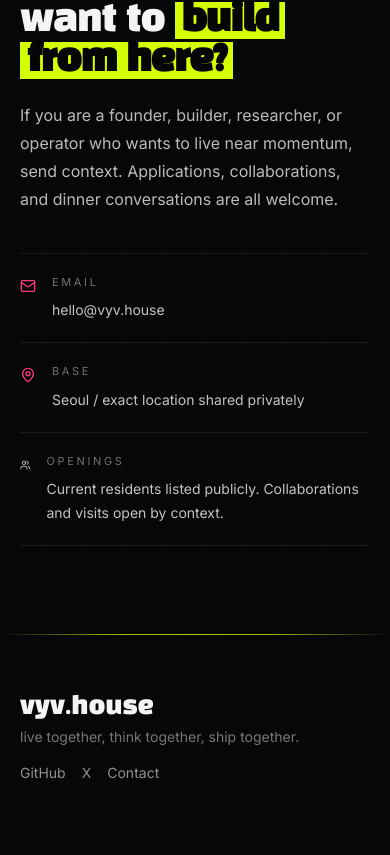
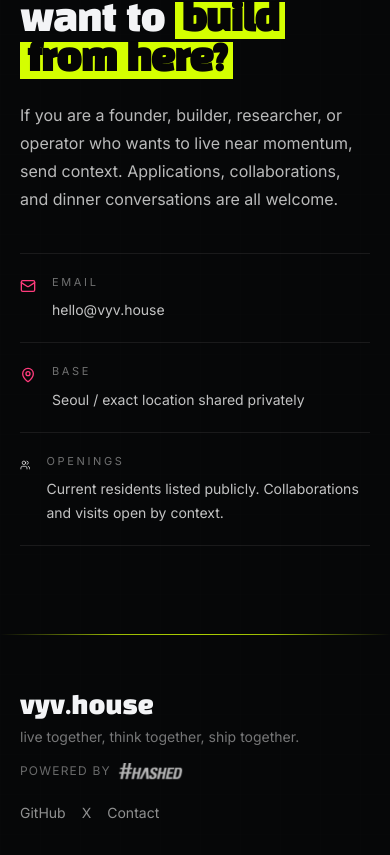
Before and after one commit to seojoonkim/vyv-house, a Next.js app: page / in a window 390 px wide. Shown: the part 9486-10341 px from the top of the page. Before the commit the page ends 10301 px from the top, so only its background shows below. Built offline with nearby package versions, Linux system fonts and the light colour scheme.

Commit message:
feat: add powered by Hashed logo to footer

```diff
--- a/src/app/page.tsx
+++ b/src/app/page.tsx
@@ -454,15 +454,21 @@ export default function Home() {
       <div className="section-divider" />
 
       <footer className="px-5 py-8 md:px-8">
-        <div className="site-container flex flex-col gap-4 md:flex-row md:items-center md:justify-between">
-          <div>
-            <div className="font-display text-2xl">vyv.house</div>
-            <div className="mt-1 text-sm text-white/45">live together, think together, ship together.</div>
+        <div className="site-container flex flex-col gap-6 md:flex-row md:items-center md:justify-between">
+          <div className="flex flex-col gap-3">
+            <div>
+              <div className="font-display text-2xl">vyv.house</div>
+              <div className="mt-1 text-sm text-white/45">live together, think together, ship together.</div>
+            </div>
+            <div className="flex items-center gap-2 mt-1">
+              <span className="text-xs uppercase tracking-widest text-white/40">Powered by</span>
+              <img src="/hashed-logo.jpg" alt="Hashed" className="h-4 mix-blend-screen opacity-70 object-contain" />
+            </div>
           </div>
           <div className="flex flex-wrap items-center gap-4 text-sm text-white/55">
-            <a href="https://github.com/seojoonkim/vyv-house" target="_blank" rel="noreferrer" className="hover:text-white">GitHub</a>
-            <a href="https://x.com/simonkim_nft" target="_blank" rel="noreferrer" className="hover:text-white">X</a>
-            <a href="mailto:hello@vyv.house" className="hover:text-white">Contact</a>
+            <a href="https://github.com/seojoonkim/vyv-house" target="_blank" rel="noreferrer" className="hover:text-white transition-colors">GitHub</a>
+            <a href="https://x.com/simonkim_nft" target="_blank" rel="noreferrer" className="hover:text-white transition-colors">X</a>
+            <a href="mailto:hello@vyv.house" className="hover:text-white transition-colors">Contact</a>
           </div>
         </div>
       </footer>
```
Also changed, not shown: public/hashed-logo.jpg (added).
